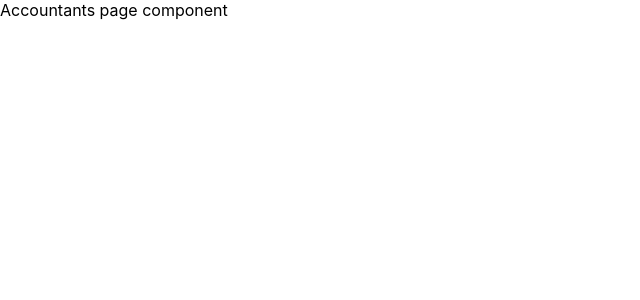
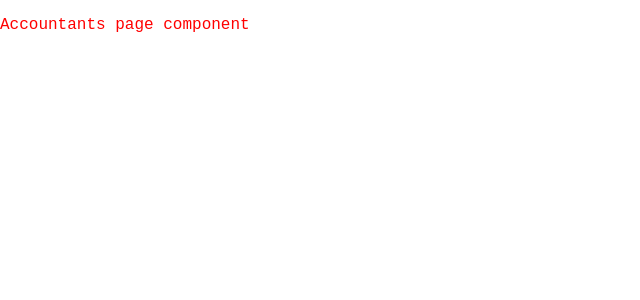
Before and after one commit to marcin-zajac/infakt_reactdev, a React (Create React App) app: page /ksiegowi in a window 1280 px wide. Shown: the top 300 px of the page, without its empty margins (0-640 px from the left). Built offline with nearby package versions, Linux system fonts and the light colour scheme.

Commit message:
feat: add styled-components and basic component

```diff
--- a/package.json
+++ b/package.json
@@ -16,6 +16,7 @@
     "react-i18next": "^13.2.2",
     "react-router-dom": "^6.16.0",
     "react-scripts": "5.0.1",
+    "styled-components": "^6.0.8",
     "typescript": "^4.9.5",
     "web-vitals": "^2.1.4"
   },
--- /dev/null
+++ b/src/components/BodyText.tsx
@@ -0,0 +1,7 @@
+import styled, { CSSProperties } from 'styled-components'
+
+export const BodyText = styled.p`
+  font-size: 16px;
+  color: #333333;
+  font-family: monospace;
+`
--- a/src/pages/accountants/Accountants.tsx
+++ b/src/pages/accountants/Accountants.tsx
@@ -1,5 +1,5 @@
-import React from 'react'
+import { BodyText } from '../../components/BodyText'
 
 export const Accountants = () => {
-  return <div>Accountants page component</div>
+  return <BodyText style={{ color: 'red' }}>Accountants page component</BodyText>
 }
```
Also changed, not shown: 1 other file (tests, documents, lock files or other folders).
